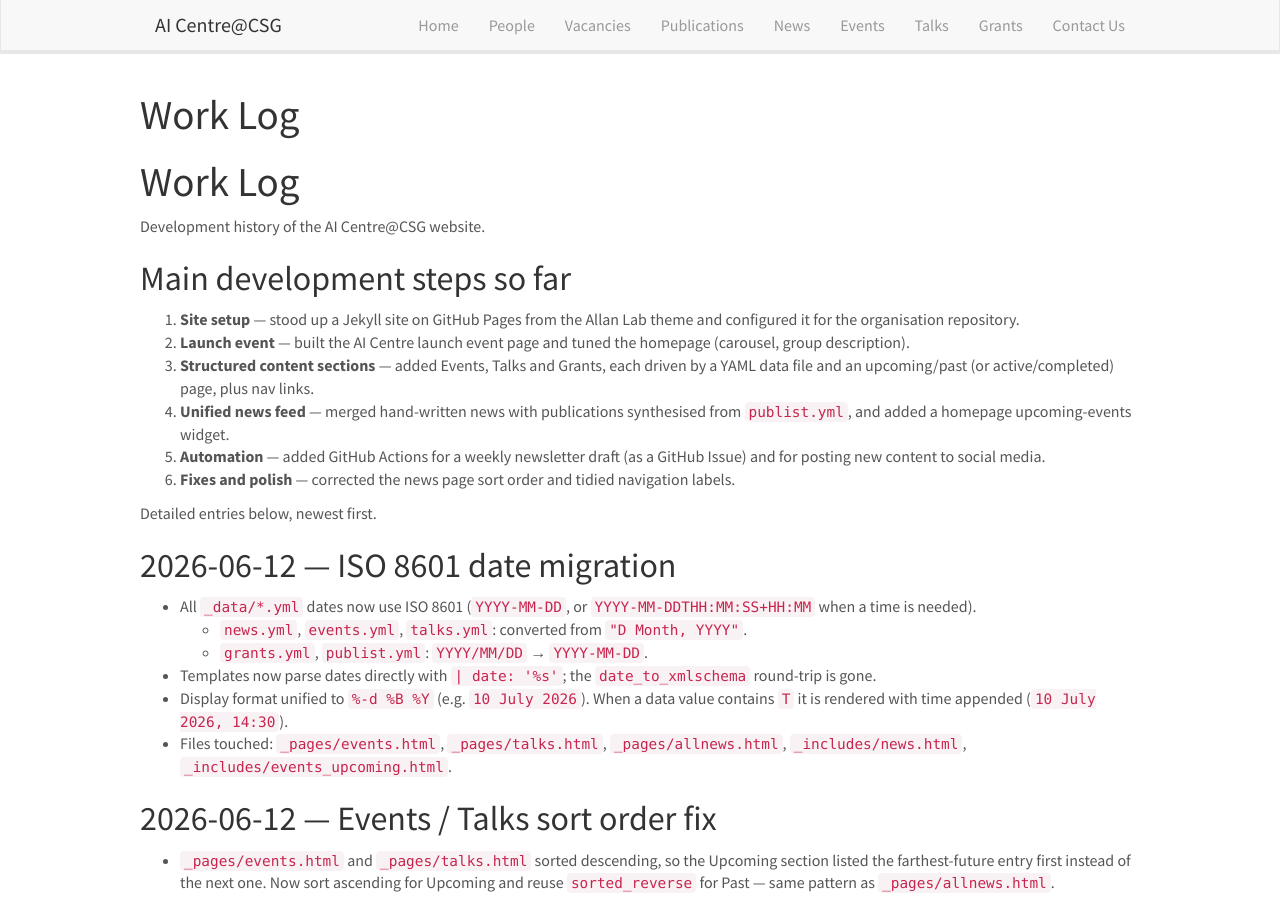
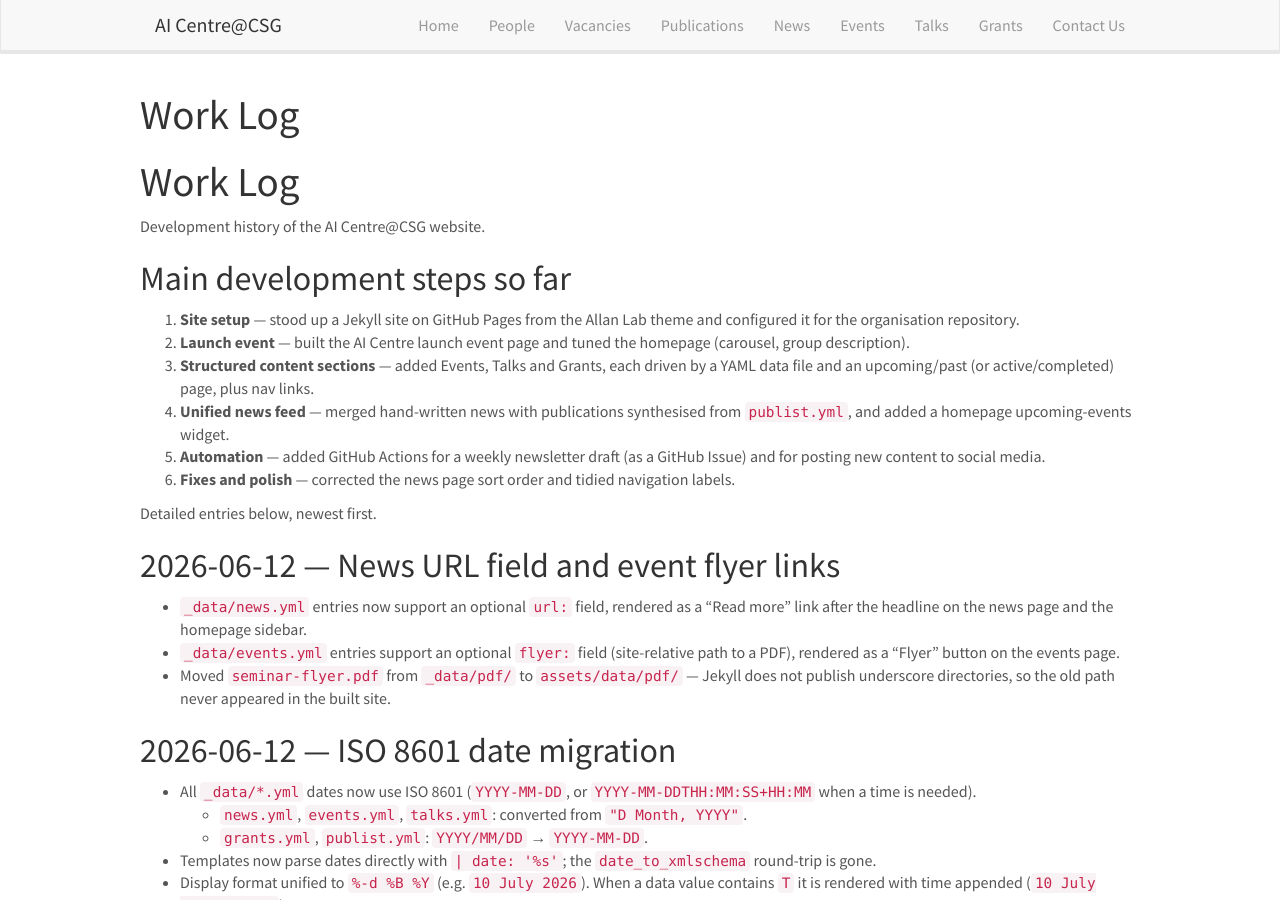
Before and after one commit to aicentre-csg/aicentre-csg.github.io, a Jekyll site: the page built from WORKLOG.md, in a window 1280 px wide and 900 px high. Built offline with Jekyll 4.4.1, drawn with Linux system fonts in a browser that asks for light colours; nearby versions of some CDN libraries; our own code applies the rules of GitHub Pages for plain Markdown files.

Commit message:
Add news url field and event flyer links
News entries support an optional url field, shown as a "Read more"
link on the news page and homepage sidebar. Event entries support an
optional flyer field, shown as a "Flyer" button on the events page.
Move seminar-flyer.pdf from _data/pdf/ to assets/data/pdf/ so Jekyll
publishes it — underscore directories are excluded from the build.

```diff
--- a/WORKLOG.md
+++ b/WORKLOG.md
@@ -20,6 +20,18 @@
    navigation labels.
 
 Detailed entries below, newest first.
+
+## 2026-06-12 — News URL field and event flyer links
+
+- `_data/news.yml` entries now support an optional `url:` field, rendered
+  as a "Read more" link after the headline on the news page and the
+  homepage sidebar.
+- `_data/events.yml` entries support an optional `flyer:` field
+  (site-relative path to a PDF), rendered as a "Flyer" button on the
+  events page.
+- Moved `seminar-flyer.pdf` from `_data/pdf/` to `assets/data/pdf/` —
+  Jekyll does not publish underscore directories, so the old path never
+  appeared in the built site.
 
 ## 2026-06-12 — ISO 8601 date migration
 
--- a/_data/events.yml
+++ b/_data/events.yml
@@ -7,6 +7,7 @@
 #   speaker:     (optional) Speaker name(s)
 #   location:    (optional) Room / venue
 #   link:        (optional) Registration or info URL
+#   flyer:       (optional) Site-relative path to a flyer PDF, e.g. /assets/data/pdf/seminar-flyer.pdf
 #   description: (optional) Short plain-text description
 
 - date: "2026-05-20"
--- a/_data/news.yml
+++ b/_data/news.yml
@@ -1,3 +1,9 @@
+# News data file
+# Fields:
+#   date:     (required) ISO 8601 — "YYYY-MM-DD" or "YYYY-MM-DDTHH:MM:SS+HH:MM"
+#   headline: (required) Markdown/HTML text of the news item
+#   url:      (optional) Link rendered as a "Read more" button after the headline
+
 - date: "2026-05-01"
   headline: >-
     **Prominent speakers at the AI Centre:** The AI Centre has welcomed leading international researchers including Moshe Y. Vardi, Clark Barrett, and
--- a/_includes/news.html
+++ b/_includes/news.html
@@ -15,7 +15,7 @@
     {% else %}
       {% assign display_date = item.date | date: "%-d %B %Y" %}
     {% endif %}
-    {% assign packed = epoch | append: "|||" | append: display_date | append: "|||" | append: item.headline %}
+    {% assign packed = epoch | append: "|||" | append: display_date | append: "|||" | append: item.headline | append: "|||" | append: item.url %}
     {% assign enriched = enriched | push: packed %}
   {% endfor %}
 
@@ -57,6 +57,9 @@
       <p>
         {{ date }}<br>
         {{ headline | markdownify }}
+        {% if parts[3] and parts[3] != "" %}
+          <a href="{{ parts[3] }}" target="_blank" rel="noopener">Read more</a>
+        {% endif %}
       </p>
     {% endif %}
   {% endfor %}
```
Also changed, not shown: _pages/allnews.html (+7 -1 lines), _pages/events.html (+7 -1 lines), 2 other files.
